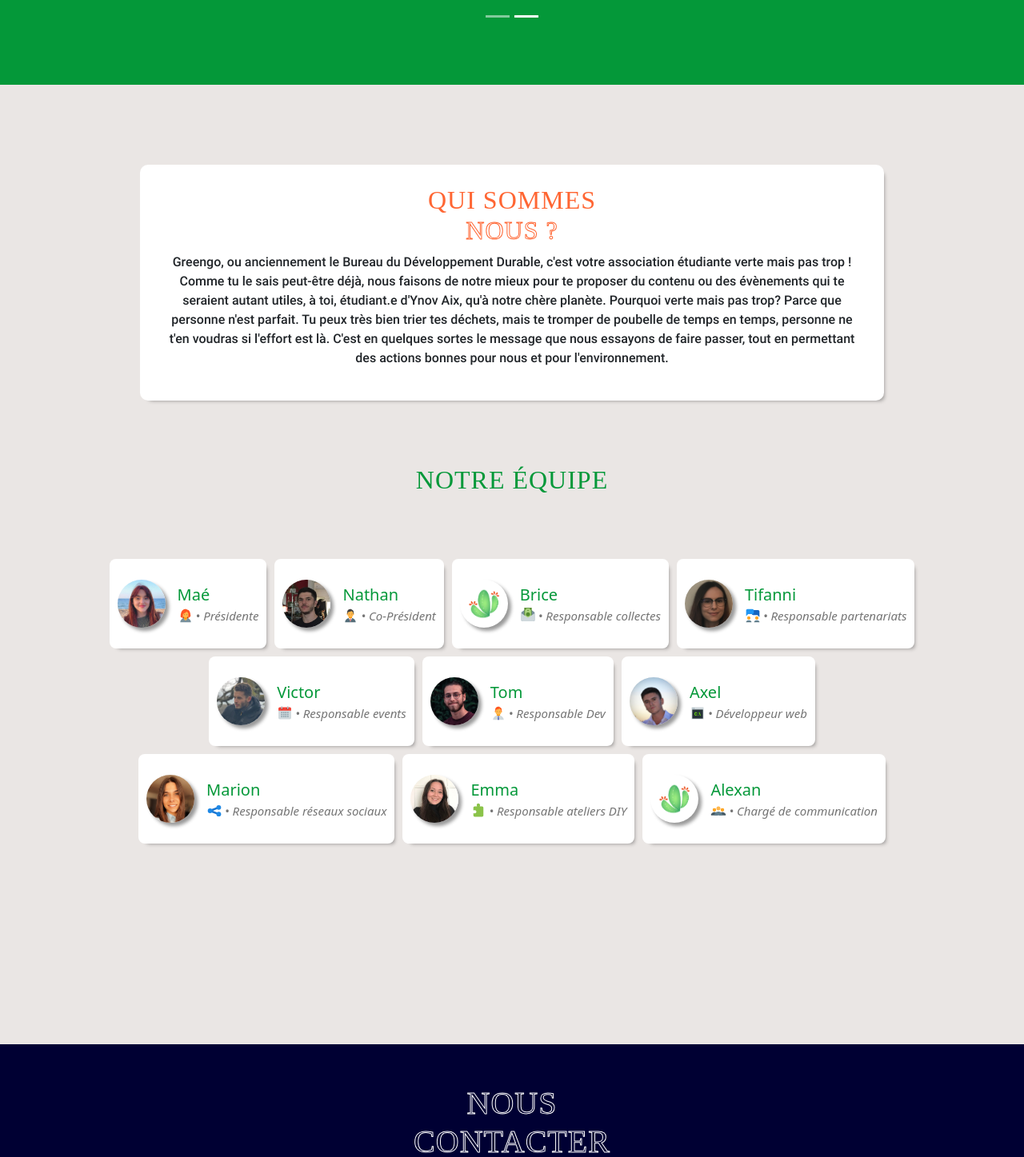
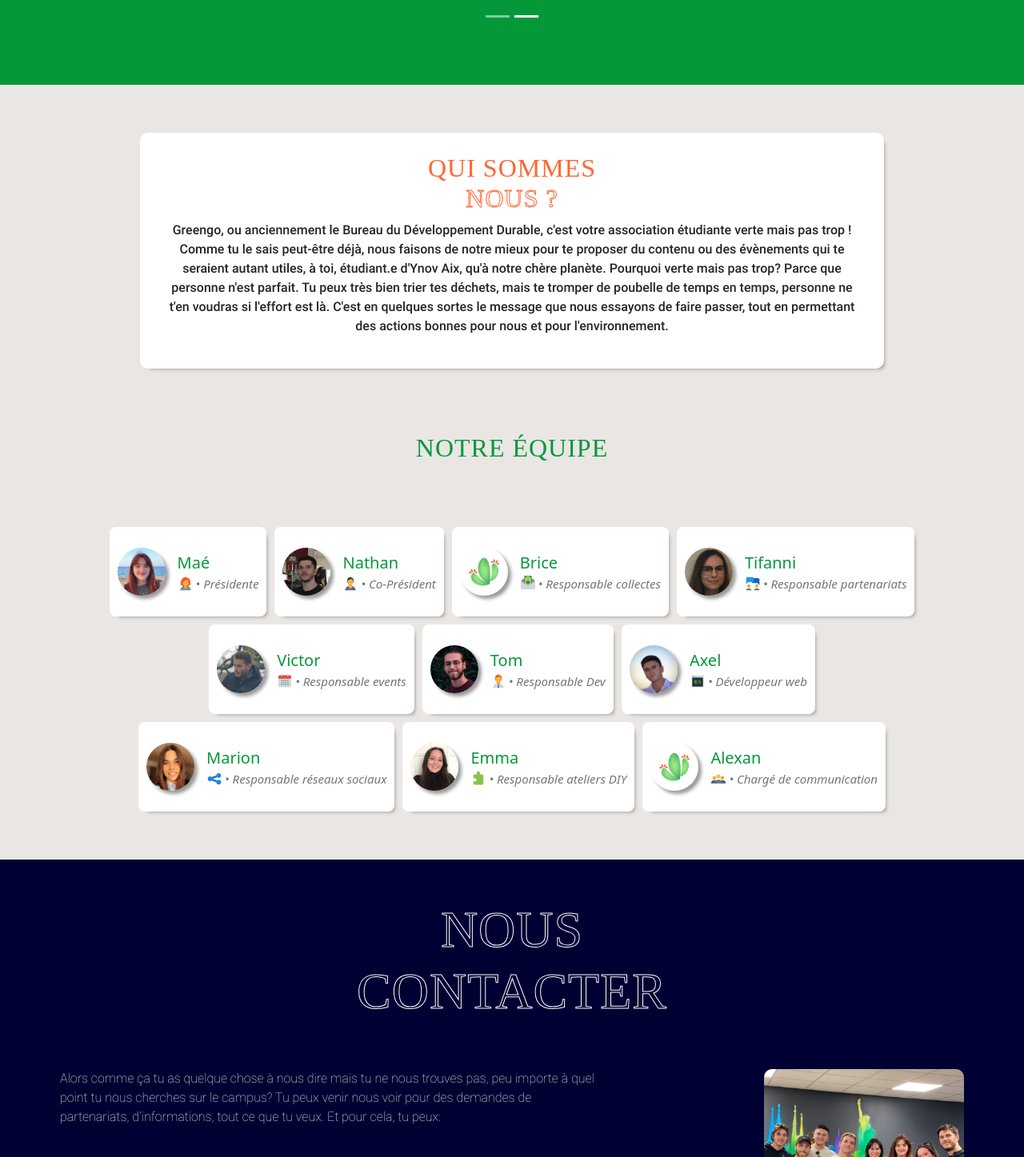
Before and after one commit to tom-ruiz/greengo-website, a React (Create React App) app: page / in a window 1280 px wide. Shown: the part 1563-3010 px from the top of the page at 80% size. Built offline with nearby package versions, Linux system fonts and the light colour scheme; a web font is replaced by a local one.

Commit message:
fix police et padding

```diff
--- a/src/style/contact.scss
+++ b/src/style/contact.scss
@@ -10,7 +10,7 @@
     }
 
     &__title {
-        // font-size: 60px;
+        font-size: 4em;
         -webkit-text-stroke: 1px #fff;
         color: $color-blue;
         font-family: 'Kostic';
@@ -19,6 +19,7 @@
         padding-top: 50px;
         padding-bottom: 50px;
         @media(max-width: 500px){
+            font-size: 2.5em;
             padding-bottom: 30px;
         }
     }
--- a/src/style/home.scss
+++ b/src/style/home.scss
@@ -113,7 +113,7 @@ html{
 
 .about {
     &-container {
-        min-height: 150vh;
+        min-height: fit-content;
         background-color: $color-white;
         padding: 20px;
         display: flex;
@@ -143,7 +143,7 @@ html{
                 color: $color-orange;
             }
 
-            margin-top: 10vh;
+            margin-top: 5vh;
             padding: 25px;
             display: flex;
             flex-direction: column;
@@ -190,6 +190,7 @@ html{
             width: 85%;
             flex-wrap: wrap;
             gap: 10px;
+            margin-bottom: 5vh;
         }
 
         &__card {
```
